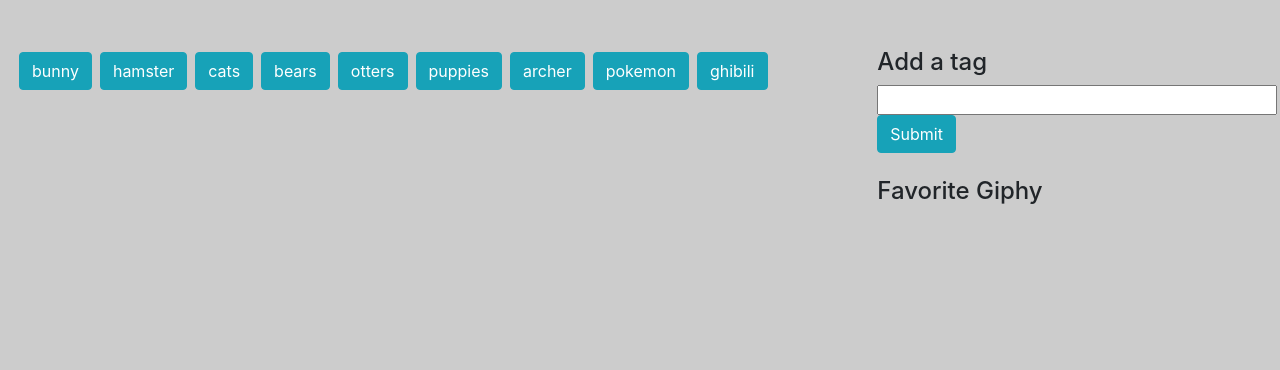
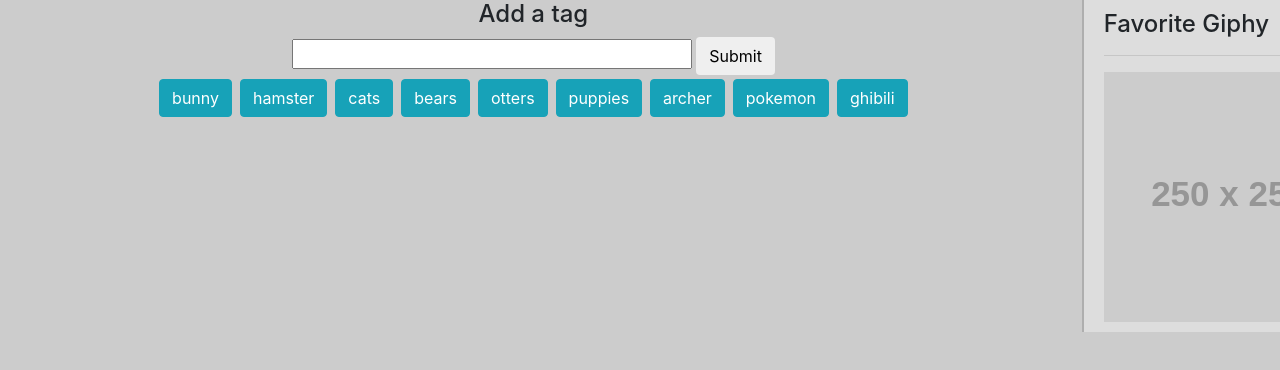
Before and after one commit to chibimayura/API-showcase, a plain HTML site: page index.html in a window 1280 px wide. Drawn offline with nearby package versions, Linux system fonts and the light colour scheme; placeholder pictures from the web are drawn by us.

Commit message:
add fade in animation, restyle tags, input, and fav giphy area

```diff
--- a/assets/css/style.css
+++ b/assets/css/style.css
@@ -1,27 +1,24 @@
+html, body {
+	width: 100%;
+	height: 100%;
+}
 body {
 	background-color: #cccccc;
 	margin: auto;
 }
 
 .container {
-	max-width: 100%;
-}
-
-.border-left {
-	border-color: #999 !important;
+	max-width: 100% !important;
 }
 
 p{
 	font-size: 20px;
 }
 
-.gifArea{
-	margin: auto;
-}
-
 .gifArea div {
 	border: 2px solid #035;
-	/*width: 300px;*/
+	margin: auto !important;
+	margin-bottom: 20px !important;
 }
 
 input[type="text"] {
@@ -29,8 +26,23 @@ input[type="text"] {
 }
 
 .fixedHW{
-	width: 350px;
-	height: 350px;
+	width: 250px;
+	height: 250px;
+}
+
+.favArea{
+	border-left: 2px solid #66666666;
+	padding: 10px 20px;
+	background-color: #ffffff55;
+	position: fixed;
+}
+
+.col-lg-10 {
+	max-width: 80%;
+}
+
+.col-lg-2, .col-sm-2 {
+	max-width: 20%;
 }
 
 @media screen and (max-width: 640px){
--- a/assets/javascript/script.js
+++ b/assets/javascript/script.js
@@ -28,17 +28,20 @@ $(document).on("click", ".tagArea button",function(){
 		randomGif = Math.floor(Math.random()*response.data.length);
 		stillGif = response.data[randomGif].images.original_still.url;
 		animateGif = response.data[randomGif].images.original.url;
-		newDiv = $("<div>").attr("class", "float-left m-2");
+		newDiv = $("<div>").attr("class", "col-sm-2 my-2");
 		gifImage = $("<img>").attr({
 			"src" : stillGif,
 			"data-state" : "still",
 			"data-still" : stillGif,
 			"data-animate" : animateGif,
-			"class" : "p-5 fixedHW"
+			"class" : "p-1 fixedHW"
 			});
 		rate = $("<p>").text("Rating: " + response.data[randomGif].rating).attr("class", "text-center font-weight-bold");
-		newDiv.append(gifImage, rate);
+		newDiv.append(gifImage, rate).hide();
 		gifArea.append(newDiv);
+		$(".gifArea div").each(function(i){
+			$(this).delay(400*i).fadeIn(2000);
+		});
 	}
 	});
 });
--- a/index.html
+++ b/index.html
@@ -7,32 +7,46 @@
 	<link rel="stylesheet" type="text/css" href="assets/css/style.css">
 </head>
 <body>
-	<div class="container my-5">
-		<div class="row mb-4">
-			<div class="col-lg-8 col-md-8 col-sm-12">
-				<div class="tagArea">
-					<!-- insert easily accessible tags to search -->
-				</div>
-			</div>
-			<div class="col-lg-4 col-md-4 col-sm-12 px-4">
+	<div class="container">
+		<div class="row">
+			<!-- search and tags are aligned in the same row -->
+			<div class="position-static col-lg-10 col-md-10 col-sm-12 px-4 m-auto text-center">
+				<!-- search area -->
 				<div class="searchArea">
 					<form>
 						<h4>Add a tag</h1>
 						<input type="text">
-						<button class="btn btn-info">Submit</button>
+						<button class="btn">Submit</button>
 					</form>
+				</div>
+
+				<!-- tag area is in a new row under search area -->
+				<div class="row mb-4 text-center m-auto">
+					<div class="col-lg-12 col-md-12 col-sm-12">
+						<div class="tagArea">
+							<!-- insert easily accessible tags to search -->
+						</div>
+					</div>
+				</div>
+			</div>
+
+			<!-- add favorite giphy area -->
+			<div class="col-lg-2 col-md-2, col-sm-12 float-right">
+				<div class="favArea">
+					<h4>Favorite Giphy</h4>
+					<hr>
+					<img src="http://via.placeholder.com/250x250">
 				</div>
 			</div>
 		</div>
-		<div class="row">
-			<div class="col-lg-8 col-md-8 col-sm-12">
-				<div class="gifArea">
-					<!--insert gif images-->
-				</div>
-			</div>
-			<div class="col-lg-4 col-md-4 col-sm-12 px-4">
-				<div class="favArea">
-					<h4>Favorite Giphy</h4>
+
+		<!-- where giphys are randomly generated -->
+		<div class="row mt-4 ml-2">
+			<div class="col-lg-10 col-md-10 col-sm-12">
+				<div class="row">
+					<div class="gifArea row text-center">
+						<!--insert gif images-->
+					</div>
 				</div>
 			</div>
 		</div>
```
